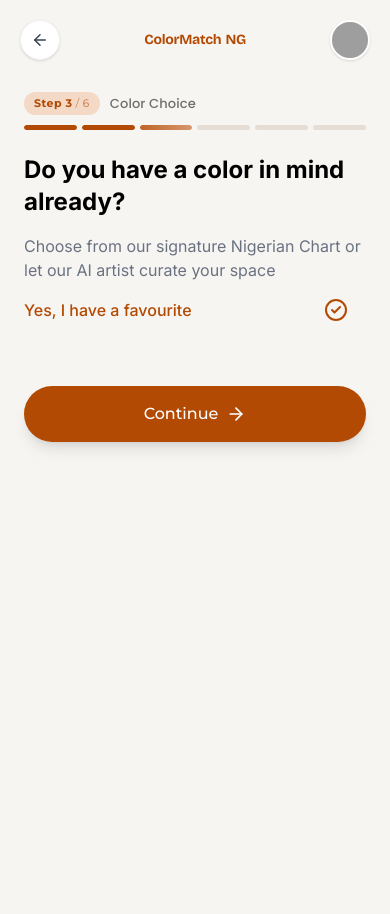
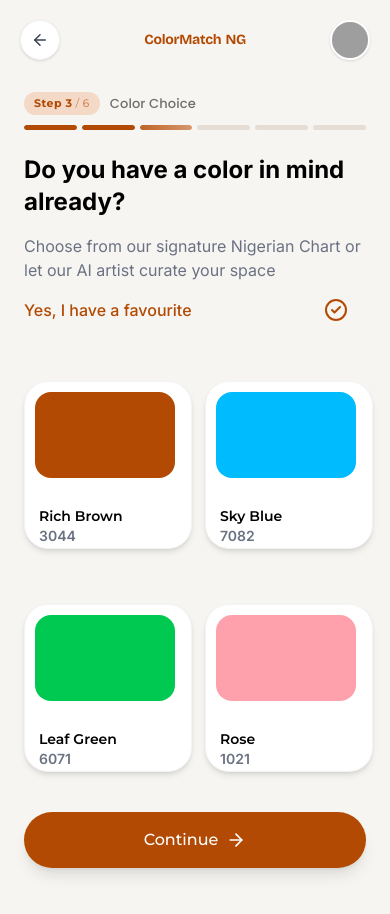
Before and after one commit to Ayotheg/ColorMatch-NG, a React (Vite) app: page /step3-color-in-mind in a window 390 px wide. Shown: the top 914 px of the page. Before the commit the page ends 844 px from the top, so only its background shows below. Built offline with nearby package versions, Linux system fonts and the light colour scheme; grey boxes are pictures that could not be loaded.

Commit message:
Added color palette

```diff
--- a/src/steps/Step1Room.jsx
+++ b/src/steps/Step1Room.jsx
@@ -49,7 +49,7 @@
         <h1 className="text-2xl font-bold font-title text-4xl">What are you <br /> <span className="text-primary gap-3 ">painting?</span></h1>
       </div>
 
-     <div class="grid grid-cols-2 gap-5 ">
+     <div className="grid grid-cols-2 gap-5 ">
 <div className="bg-white w-42 h-42 sm:w-36 sm:h-36 md:w-55 md:h-55 rounded-3xl shadow-md hover:shadow-lg p-2.5 md:p-3 flex flex-col justify-between border border-gray-100 icons-cover"> <div className="icons text-amber-950"><BedDouble /> </div><h4>Bedroom</h4></div>
 <div className="bg-slate-100 w-42 h-42 sm:w-36 sm:h-36 md:w-55 md:h-55 rounded-3xl shadow-md hover:shadow-lg p-2.5 md:p-3 flex flex-col justify-between border border-gray-100 icons-cover"> <div className="icons icon text-green-800"><Sofa /> </div><h4>Living Room</h4></div>
 <div className="bg-slate-100 w-42 h-42 sm:w-36 sm:h-36 md:w-55 md:h-55 rounded-3xl shadow-md hover:shadow-lg p-2.5 md:p-3 flex flex-col justify-between border border-gray-100 icons-cover"> <div className="icons icon-2 text-blue-600"><CookingPot /> </div><h4>Kitchen</h4></div>
--- a/src/steps/Step3ColorInMind.jsx
+++ b/src/steps/Step3ColorInMind.jsx
@@ -46,6 +46,12 @@
       <div className="color-card">
         <h3 className="text-primary font-body font-medium">Yes, I have a favourite <span className="relative left-75 bottom-6" > <CircleCheck /></span> </h3>
       </div>
+            <div className="grid grid-cols-2 gap-5 ">
+<div className="bg-white w-42 h-42 sm:w-36 sm:h-36 md:w-55 md:h-55 rounded-3xl shadow-md  p-2.5 md:p-3 flex flex-col justify-between border border-gray-100 icons-cover"> <div className="bg-primary w-35 h-25 sm:h-24 md:h-38 rounded-2xl"></div><h4 className="px-1 text-sm">Rich Brown <p className="text-gray-500 font-body pb-5 text-sm">3044</p></h4></div>
+<div className="bg-white w-42 h-42 sm:w-36 sm:h-36 md:w-55 md:h-55 rounded-3xl shadow-md  p-2.5 md:p-3 flex flex-col justify-between border border-gray-100 icons-cover"> <div className="bg-sky-400 w-35 h-25 sm:h-24 md:h-38 rounded-2xl"></div><h4 className="px-1 text-sm">Sky Blue <p className="text-gray-500 font-body pb-5 text-sm">7082</p></h4></div>
+<div className="bg-white w-42 h-42 sm:w-36 sm:h-36 md:w-55 md:h-55 rounded-3xl shadow-md  p-2.5 md:p-3 flex flex-col justify-between border border-gray-100 icons-cover"> <div className="bg-green-500 w-35 h-25 sm:h-24 md:h-38 rounded-2xl"></div><h4 className="px-1 text-sm">Leaf Green <p className="text-gray-500 font-body pb-5 text-sm">6071</p></h4></div>
+<div className="bg-white w-42 h-42 sm:w-36 sm:h-36 md:w-55 md:h-55 rounded-3xl shadow-md  p-2.5 md:p-3 flex flex-col justify-between border border-gray-100 icons-cover"> <div className="bg-rose-300 w-35 h-25 sm:h-24 md:h-38 rounded-2xl"></div><h4 className="px-1 text-sm">Rose <p className="text-gray-500 font-body pb-5 text-sm">1021</p></h4></div>
+</div>
       </div>
 
       <Button to="/step4-matching" label="Continue" fixed />
```
